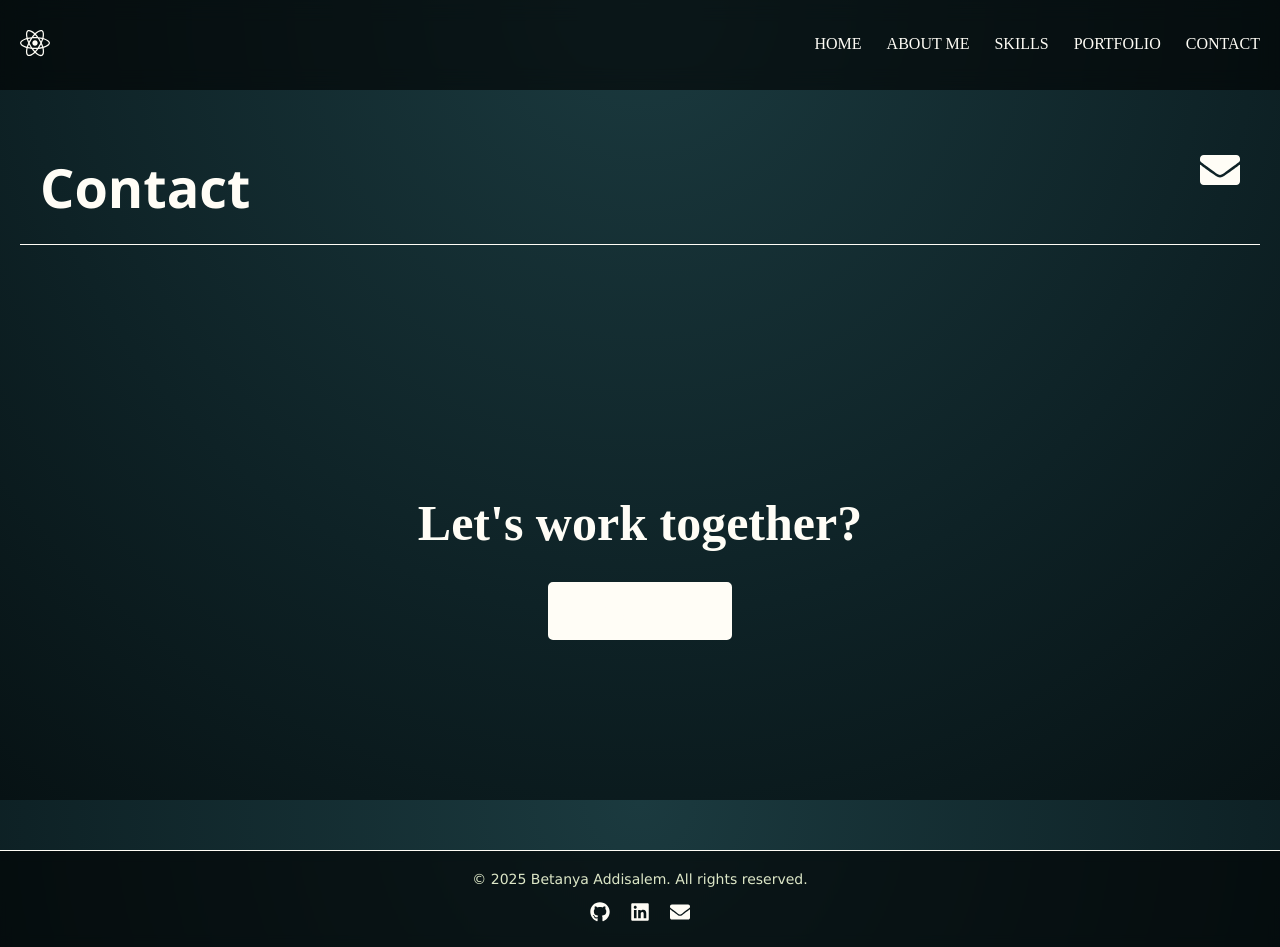
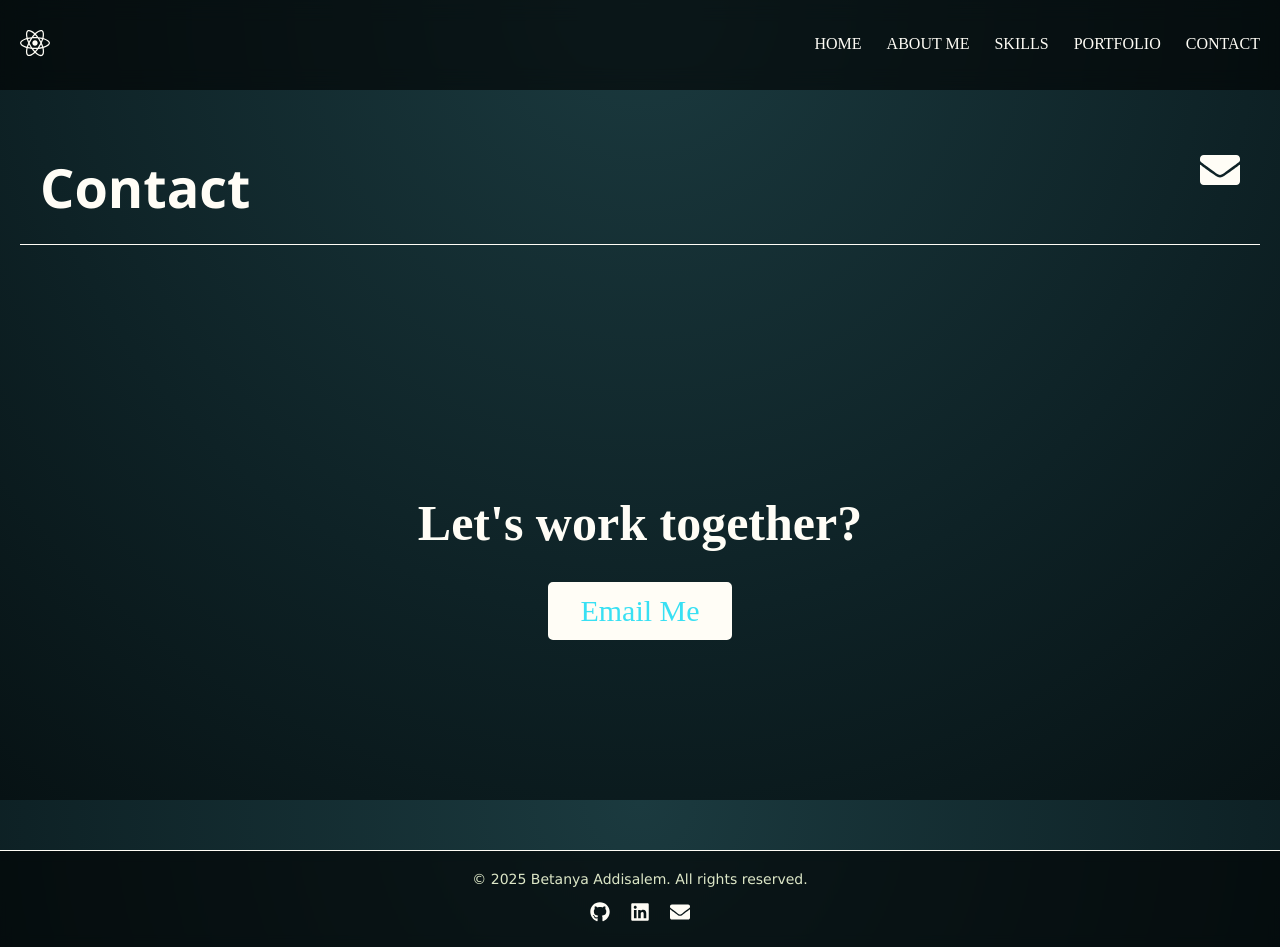
Before and after one commit to Bethany-23/Portfolio-website, a React (Create React App) app: page /contact in a window 1280 px wide. In both pictures the pointer is over the link "Email Me". Built offline with nearby package versions, Linux system fonts and the light colour scheme; the HTML template or start-up script is replaced by a standard one.

Commit message:
updates made

```diff
--- a/src/containers/contact/styles.scss
+++ b/src/containers/contact/styles.scss
@@ -25,7 +25,7 @@
 
     &:hover {
       background-color: var(--white-theme-main-color);
-      color: var(--blue-theme-background-color);
+      color: #38e0f3;
     }
   }
 }
```
